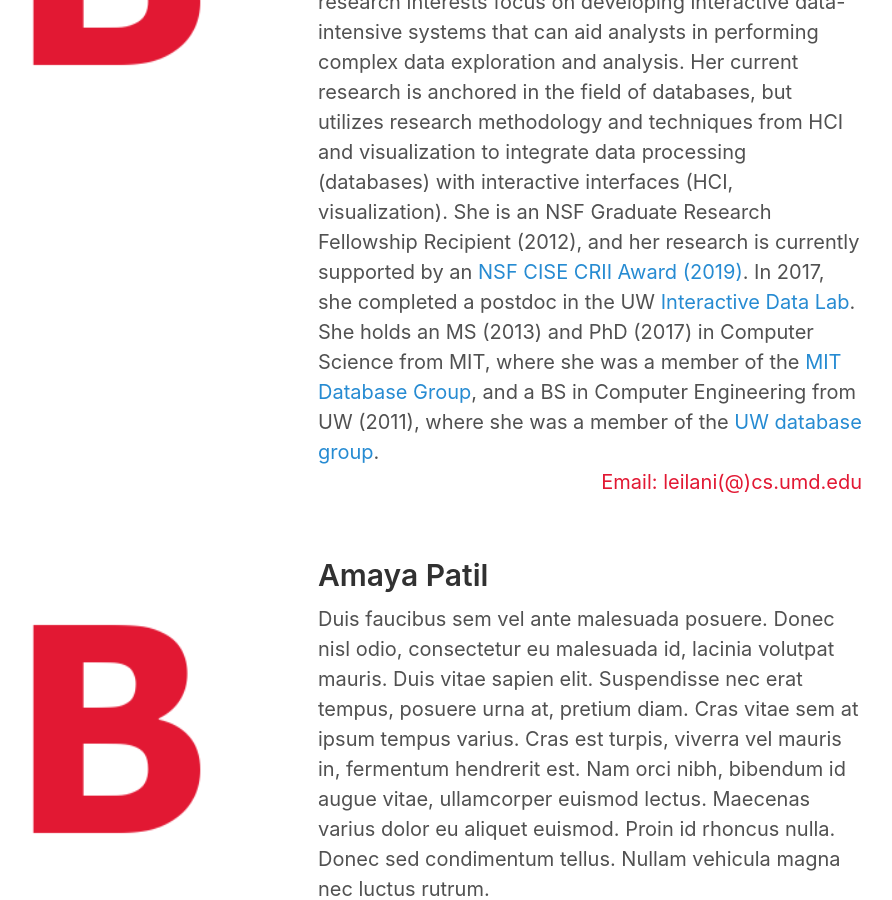
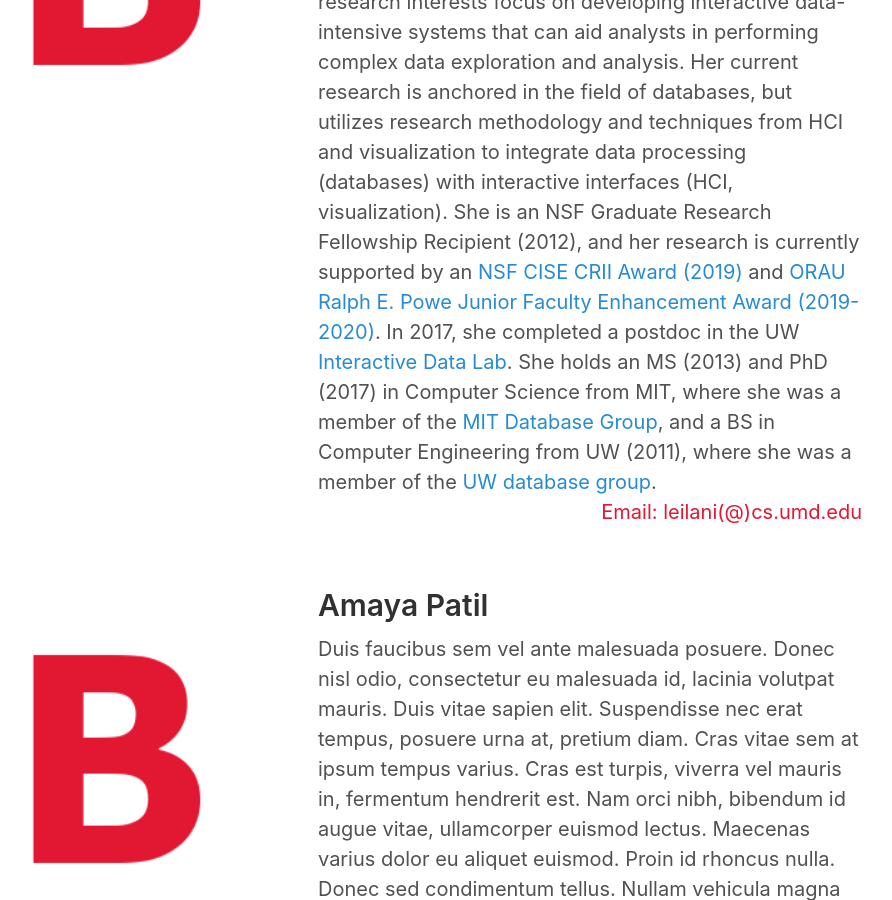
Before and after one commit to leibatt/battle-data-lab, a Jekyll site: the page built from about.md, in a window 1280 px wide and 900 px high, scrolled down 691 px. Shown: the whole window, without its empty margins (248-1140 px from the left). Built offline with Jekyll 4.4.1, drawn with Linux system fonts in a browser that asks for light colours.

Commit message:
Update about.md
adding recent award.

```diff
--- a/about.md
+++ b/about.md
@@ -10,7 +10,7 @@ title: About Us
     <div class="about-item-des">
     <h2>Dr. Leilani Battle</h2>
     Leilani Battle is an Assistant Professor at the University of Maryland, College Park, with a joint appointment in the <a href="http://www.umiacs.umd.edu/">University of Maryland Institute for Advanced Computer Studies (UMIACS)</a>. She is also affiliated with the UMD <a href="http://hcil.umd.edu/">Human-Computer Interaction Laboratory (HCIL)</a>. Her research interests focus on developing interactive data-intensive systems that can aid analysts in performing complex data exploration and analysis. Her current research is anchored in the field of databases, but utilizes research methodology and techniques from HCI and visualization to integrate data processing (databases) with interactive interfaces (HCI, visualization).
-    She is an NSF Graduate Research Fellowship Recipient (2012), and her research is currently supported by an <a href="https://www.nsf.gov/awardsearch/showAward?AWD_ID=1850115">NSF CISE CRII Award (2019)</a>. In 2017, she completed a postdoc in the UW <a href="http://idl.cs.washington.edu/">Interactive Data Lab</a>. She holds an MS (2013) and PhD (2017) in Computer Science from MIT, where she was a member of the <a href="http://db.csail.mit.edu/">MIT Database Group</a>, and a BS in Computer Engineering from UW (2011), where she was a member of the <a href="http://db.cs.washington.edu/">UW database group</a>.
+    She is an NSF Graduate Research Fellowship Recipient (2012), and her research is currently supported by an <a href="https://www.nsf.gov/awardsearch/showAward?AWD_ID=1850115">NSF CISE CRII Award (2019)</a> and <a href="https://www.orau.org/university-partnerships/member-grant-programs/powe/index.html">ORAU Ralph E. Powe Junior Faculty Enhancement Award (2019-2020)</a>. In 2017, she completed a postdoc in the UW <a href="http://idl.cs.washington.edu/">Interactive Data Lab</a>. She holds an MS (2013) and PhD (2017) in Computer Science from MIT, where she was a member of the <a href="http://db.csail.mit.edu/">MIT Database Group</a>, and a BS in Computer Engineering from UW (2011), where she was a member of the <a href="http://db.cs.washington.edu/">UW database group</a>.
     <br/><p class="contact-item">Email: leilani(@)cs.umd.edu</p>
     </div>
 </div>
```
